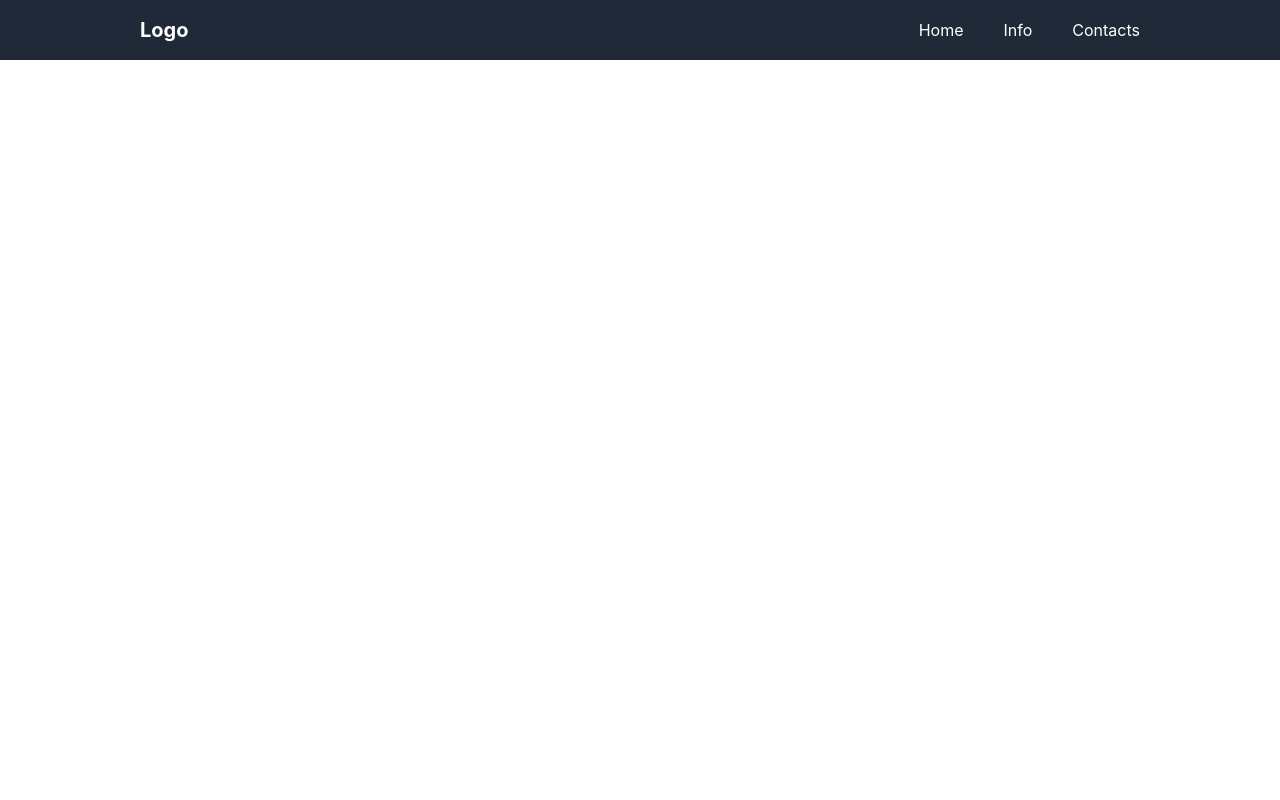
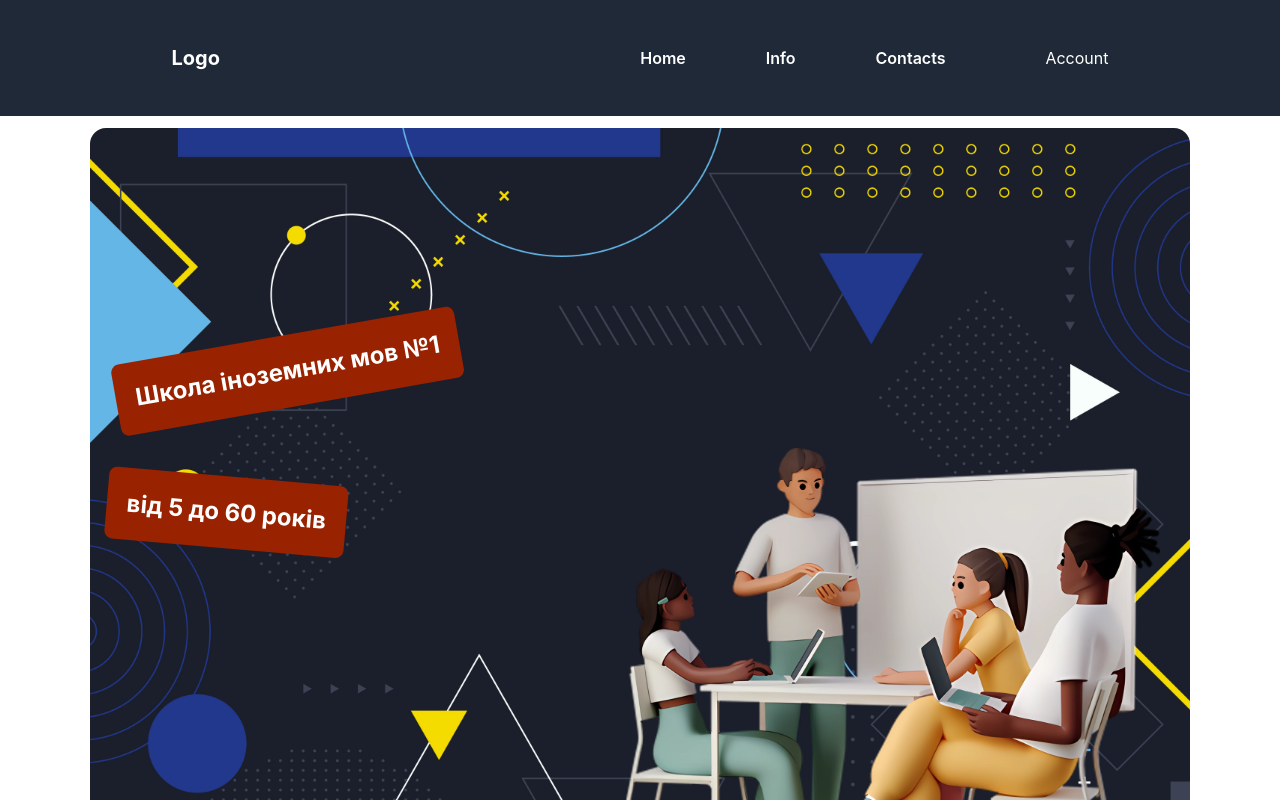
Before and after one commit to equ1rix/TopLevelSchool, a React (Create React App) app: page / in a window 1280 px wide. Shown: the top 800 px of the page. Built offline with nearby package versions, Linux system fonts and the light colour scheme.

Commit message:
task(Firstpart): add firstpart on mainpage

```diff
--- /dev/null
+++ b/src/components/Firstpart/index.tsx
@@ -0,0 +1,29 @@
+const Firstpart = () => {
+  return (
+    <div className="container mx-auto relative h-[881px] max-w-[1100px]">
+      <div className="absolute inset-0 rounded-lg py-3">
+        <img
+          src="/3174050.png"
+          alt="background image"
+          className="w-full h-[750px] object-cover rounded-2xl"
+        />
+      </div>
+      <div className="absolute inset-0 rounded-lg py-3 top-[320px] left-[520px]">
+        <img
+          src="/3d-casual-life-group-of-young-people-discussing-something-while-working (2).png"
+          alt="foreground image"
+          className="w-[550px] object-cover rounded-2xl"
+        />
+      </div>
+      <div className="absolute top-[250px] left-[20px] max-w-[400px] z-10 text-white text-2xl font-bold p-5 rounded-lg bg-bg-main transform rotate-[-10deg] origin-top-left">
+        Школа іноземних мов №1
+      </div>
+      <div className="absolute top-[350px] left-[20px] max-w-[400px] z-10 text-white text-2xl font-bold p-5 rounded-lg bg-bg-main transform rotate-[5deg] origin-top-left">
+        від 5 до 60 років
+      </div>
+      <div className="absolute bottom-[20px] rounded-lg left-0 w-full h-[5px] bg-gray-400"></div>
+    </div>
+  );
+};
+
+export default Firstpart;
--- a/src/components/Header/index.tsx
+++ b/src/components/Header/index.tsx
@@ -6,16 +6,20 @@ const Header = () => {
   ];
 
   return (
-    <header className="h-[60px] bg-gray-800 text-white flex items-center">
-      <div className="container mx-auto flex max-w-[1000px] justify-between items-center">
+    <header className="h-[116px] bg-gray-800 text-white flex items-center">
+      <div className="container mx-auto max-w-[937px] flex items-center">
         <div className="text-xl font-bold">
           <a href="#home">Logo</a>
         </div>
+        <div className=" container flex justify-end items-center">
           <nav>
-          <ul className="flex space-x-10">
+            <ul className="flex space-x-20">
               {navArray.map((el) => (
                 <li key={el.id}>
-                <a href={el.link} className="relative text-white group">
+                  <a
+                    href={el.link}
+                    className="relative text-white group font-semibold"
+                  >
                     {el.title}
                     <span className="absolute block h-[2px] bg-gray-400 left-0 bottom-0 w-0 group-hover:w-full transition-all duration-300"></span>
                   </a>
@@ -23,6 +27,8 @@ const Header = () => {
               ))}
             </ul>
           </nav>
+          <div className="ml-[100px]">Account</div>
+        </div>
       </div>
     </header>
   );
--- a/src/pages/Mainpage/index.tsx
+++ b/src/pages/Mainpage/index.tsx
@@ -1,10 +1,12 @@
+import Firstpart from "../../components/Firstpart";
 import Header from "../../components/Header";
 
 const Mainpage = () => {
   return (
-    <div className="bg-bg-main">
+    <>
       <Header />
-    </div>
+      <Firstpart />
+    </>
   );
 };
 
```
Also changed, not shown: public/3174050.png (added), public/3d-casual-life-group-of-young-people-discussing-something-while-working (2).png (added). Lines whose indentation alone changed are shown as unchanged.
